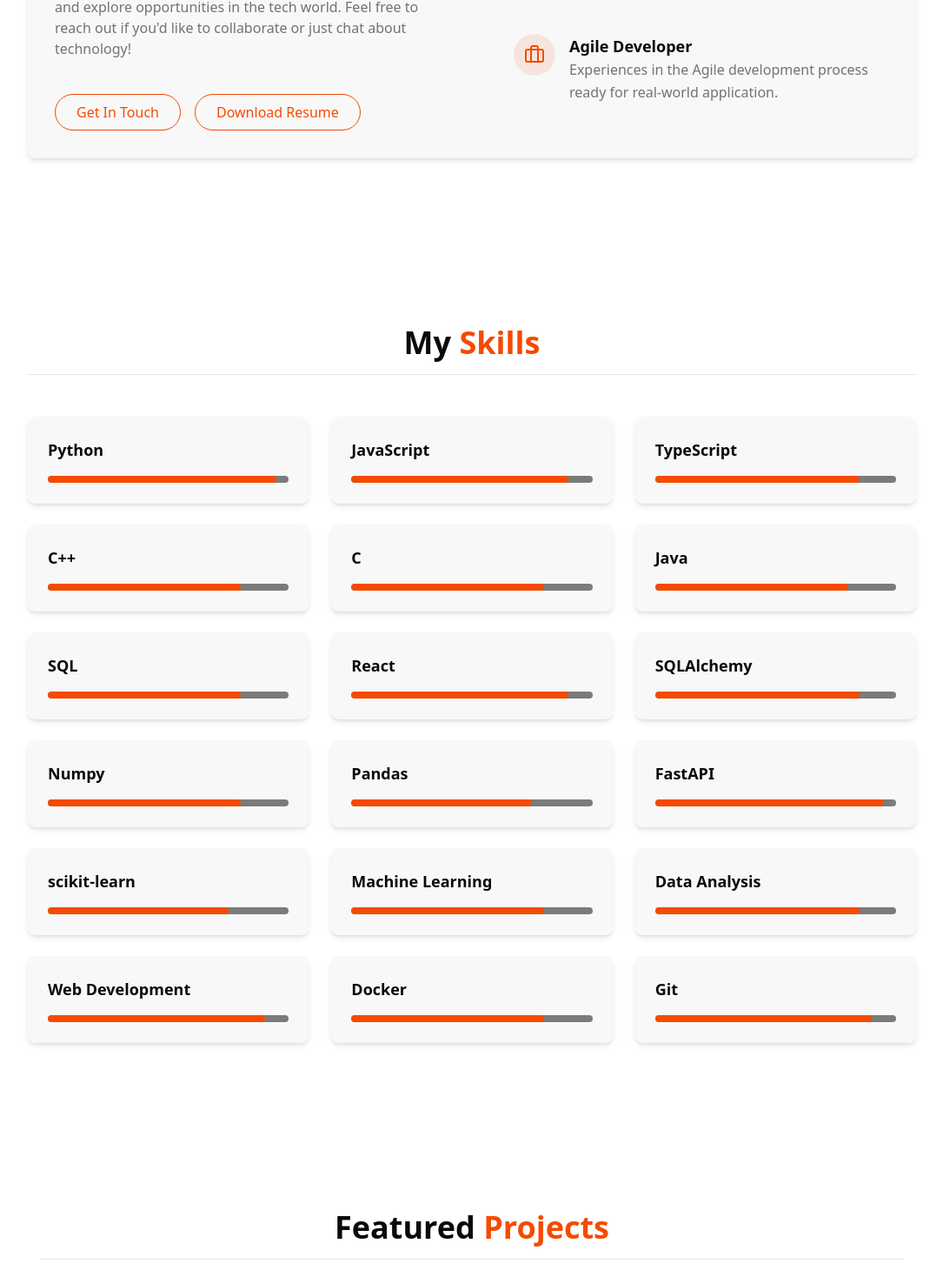
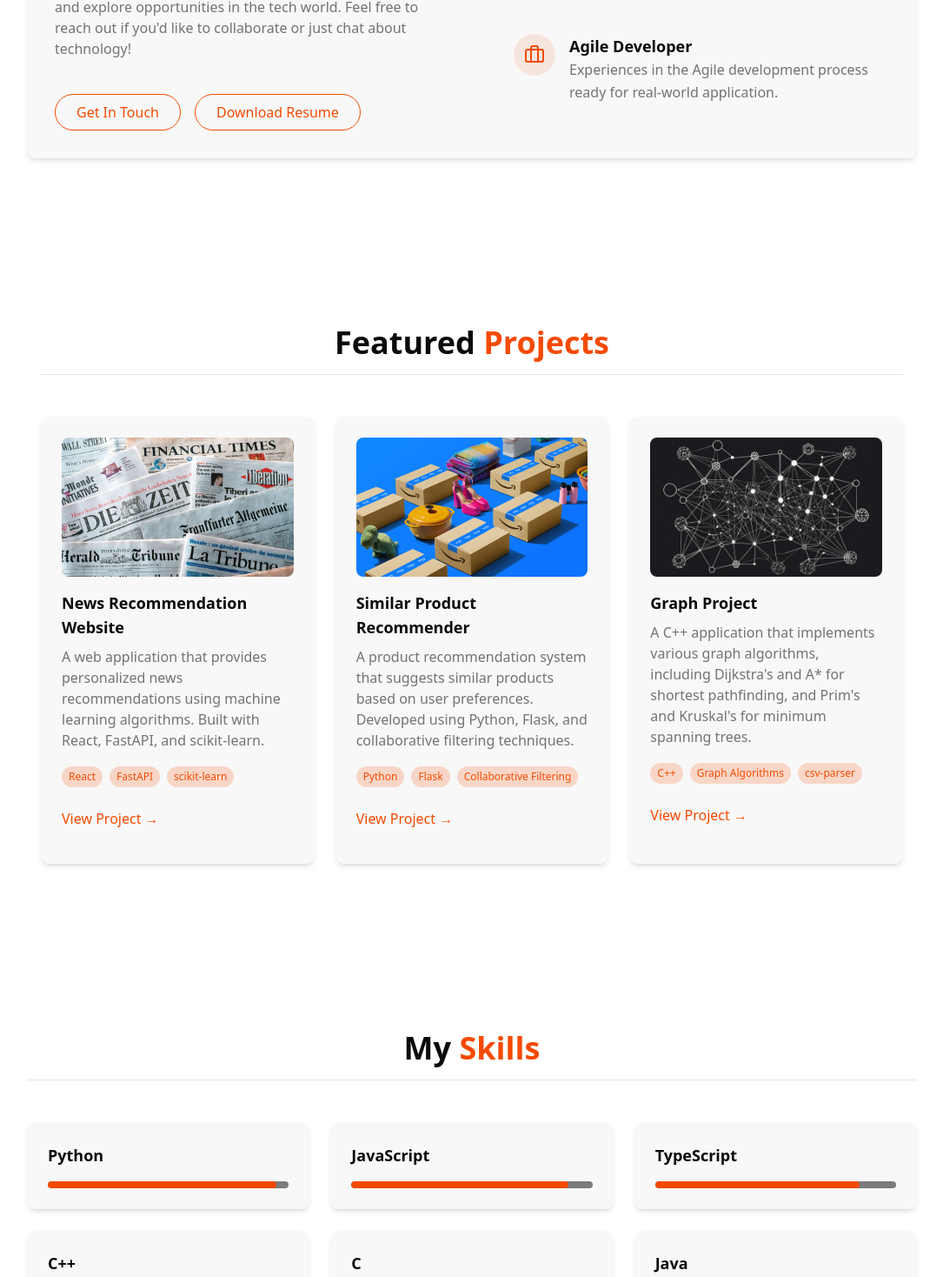
Before and after one commit to dregiske/portfolio, a React (Vite) app: page / in a window 1280 px wide. Shown: the part 1329-2797 px from the top of the page at 87% size, without its empty margins (97-1182 px from the left). Built offline with nearby package versions, Linux system fonts and the light colour scheme.

Commit message:
reordering

```diff
--- a/src/components/ui/Navbar.tsx
+++ b/src/components/ui/Navbar.tsx
@@ -8,8 +8,8 @@ import { MENU_BUTTON_SIZE } from "@/constants/theme";
 const navItems = [
   { name: "Home", href: "#hero" },
   { name: "About", href: "#about" },
+  { name: "Projects", href: "#projects" },
   { name: "Skills", href: "#skills" },
-  { name: "Projects", href: "#projects" },
   { name: "Contact", href: "#contact" },
 ];
 
@@ -54,8 +54,7 @@ export const Navbar = () => {
 		  className="md:hidden p-2 text-foreground z-50"
 		  aria-label={isMenuOpen ? "Close menu" : "Open menu"}
 		>
-		    {" "}
-		    {isMenuOpen ? <X size={MENU_BUTTON_SIZE} /> : <Menu size={MENU_BUTTON_SIZE} />}
+		  {isMenuOpen ? <X size={MENU_BUTTON_SIZE} /> : <Menu size={MENU_BUTTON_SIZE} />}
 		</button>
 
         <div className={cn(
@@ -82,5 +81,6 @@ export const Navbar = () => {
         </div>
       </div>
     </nav>
+
   );
 };
--- a/src/pages/Home.tsx
+++ b/src/pages/Home.tsx
@@ -7,8 +7,8 @@ import { HeroSubtitle } from "@/components/ui/HeroSubtitle";
 import { ThemeToggle } from "@/components/ui/ThemeToggle";
 import { Navbar } from "@/components/ui/Navbar";
 import { AboutMe } from "@/components/ui/AboutMe";
+import { Projects } from "@/components/ui/Projects";
 import { Skills } from "@/components/ui/Skills";
-import { Projects } from "@/components/ui/Projects";
 
 import { PROFILE_PHOTO_LINK } from "@/constants/links";
 
@@ -66,9 +66,9 @@ export const Home = () => {
 		{/* Main Content */}
 		<AboutMe />
 
+		<Projects />
+
 		<Skills />
-
-		<Projects />
 
 	  </main>
 
```
